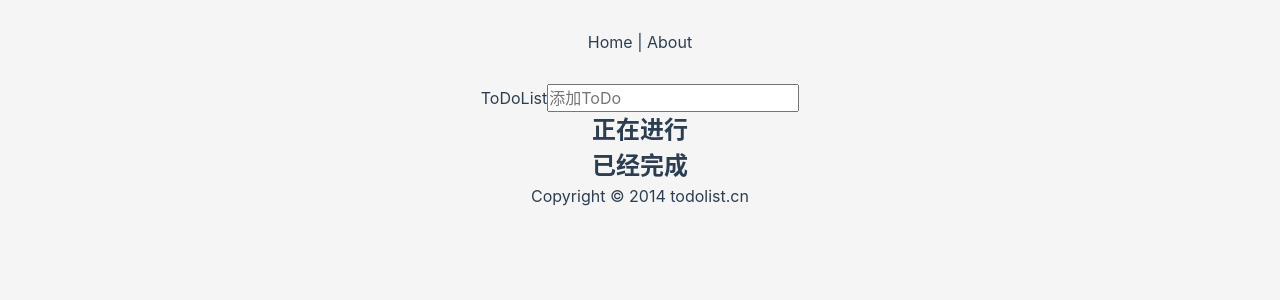
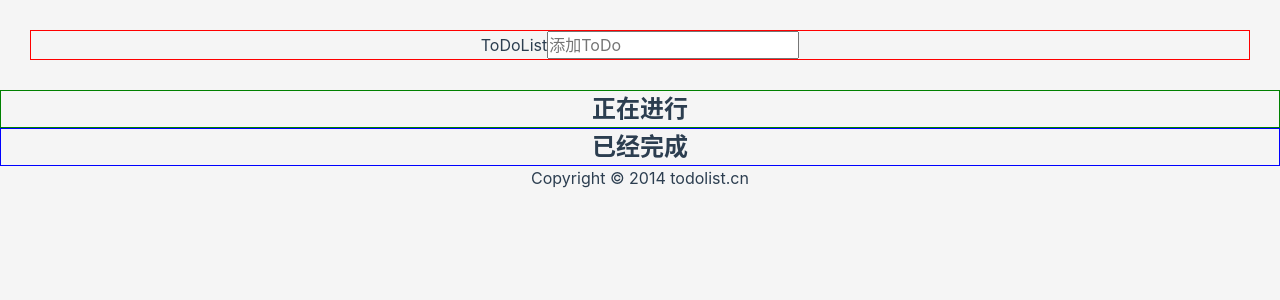
Before and after one commit to NiceyLai/toDoList-vue2, a Vue app: page /#/ in a window 1280 px wide. Shown: the top 300 px of the page. Built offline with nearby package versions, Linux system fonts and the light colour scheme.

Commit message:
抽离三个组件、更改页面跳转

```diff
--- a/src/App.vue
+++ b/src/App.vue
@@ -1,9 +1,6 @@
 <template>
   <div id="app">
-    <nav>
-      <router-link to="/">Home</router-link> |
-      <router-link to="/about">About</router-link>
-    </nav>
+
     <router-view />
   </div>
 </template>
@@ -26,7 +23,5 @@ body {
   line-height: 1.5;
 }
 
-nav {
-  padding: 30px;
-}
+
 </style>
--- /dev/null
+++ b/src/components/Finish.vue
@@ -0,0 +1,21 @@
+<template>
+  <div>
+    <h2>已经完成 <span id="donecount"></span></h2>
+    <ul id="donelist"></ul>
+  </div>
+</template>
+
+<script lang="ts">
+import { Component, Vue } from "vue-property-decorator";
+
+@Component({
+  components: {},
+})
+export default class Finish extends Vue {}
+</script>
+
+<style lang="scss" scoped>
+div {
+  border: 1px solid blue;
+}
+</style>
--- a/src/components/HelloWorld.vue
+++ /dev/null
@@ -1,63 +0,0 @@
-<template>
-  <div class="hello">
-    <h1>{{ msg }}</h1>
-    <p>
-      For a guide and recipes on how to configure / customize this project,<br>
-      check out the
-      <a href="https://cli.vuejs.org" target="_blank" rel="noopener">vue-cli documentation</a>.
-    </p>
-    <h3>Installed CLI Plugins</h3>
-    <ul>
-      <li><a href="https://github.com/vuejs/vue-cli/tree/dev/packages/%40vue/cli-plugin-babel" target="_blank" rel="noopener">babel</a></li>
-      <li><a href="https://github.com/vuejs/vue-cli/tree/dev/packages/%40vue/cli-plugin-pwa" target="_blank" rel="noopener">pwa</a></li>
-      <li><a href="https://github.com/vuejs/vue-cli/tree/dev/packages/%40vue/cli-plugin-router" target="_blank" rel="noopener">router</a></li>
-      <li><a href="https://github.com/vuejs/vue-cli/tree/dev/packages/%40vue/cli-plugin-vuex" target="_blank" rel="noopener">vuex</a></li>
-      <li><a href="https://github.com/vuejs/vue-cli/tree/dev/packages/%40vue/cli-plugin-eslint" target="_blank" rel="noopener">eslint</a></li>
-      <li><a href="https://github.com/vuejs/vue-cli/tree/dev/packages/%40vue/cli-plugin-unit-jest" target="_blank" rel="noopener">unit-jest</a></li>
-      <li><a href="https://github.com/vuejs/vue-cli/tree/dev/packages/%40vue/cli-plugin-typescript" target="_blank" rel="noopener">typescript</a></li>
-    </ul>
-    <h3>Essential Links</h3>
-    <ul>
-      <li><a href="https://vuejs.org" target="_blank" rel="noopener">Core Docs</a></li>
-      <li><a href="https://forum.vuejs.org" target="_blank" rel="noopener">Forum</a></li>
-      <li><a href="https://chat.vuejs.org" target="_blank" rel="noopener">Community Chat</a></li>
-      <li><a href="https://twitter.com/vuejs" target="_blank" rel="noopener">Twitter</a></li>
-      <li><a href="https://news.vuejs.org" target="_blank" rel="noopener">News</a></li>
-    </ul>
-    <h3>Ecosystem</h3>
-    <ul>
-      <li><a href="https://router.vuejs.org" target="_blank" rel="noopener">vue-router</a></li>
-      <li><a href="https://vuex.vuejs.org" target="_blank" rel="noopener">vuex</a></li>
-      <li><a href="https://github.com/vuejs/vue-devtools#vue-devtools" target="_blank" rel="noopener">vue-devtools</a></li>
-      <li><a href="https://vue-loader.vuejs.org" target="_blank" rel="noopener">vue-loader</a></li>
-      <li><a href="https://github.com/vuejs/awesome-vue" target="_blank" rel="noopener">awesome-vue</a></li>
-    </ul>
-  </div>
-</template>
-
-<script lang="ts">
-import { Component, Prop, Vue } from 'vue-property-decorator';
-
-@Component
-export default class HelloWorld extends Vue {
-  @Prop() private msg!: string;
-}
-</script>
-
-<!-- Add "scoped" attribute to limit CSS to this component only -->
-<style scoped lang="scss">
-h3 {
-  margin: 40px 0 0;
-}
-ul {
-  list-style-type: none;
-  padding: 0;
-}
-li {
-  display: inline-block;
-  margin: 0 10px;
-}
-a {
-  color: #42b983;
-}
-</style>
--- /dev/null
+++ b/src/components/Nav.vue
@@ -0,0 +1,26 @@
+<template>
+  <nav>
+    <div>
+      <label>ToDoList</label>
+      <input placeholder="添加ToDo" />
+    </div>
+  </nav>
+</template>
+
+<script lang="ts">
+import { Component, Vue } from "vue-property-decorator";
+
+@Component({
+  components: {},
+})
+export default class Nav extends Vue {}
+</script>
+
+<style lang="scss" scoped>
+nav {
+  padding: 30px;
+  div {
+    border: 1px solid red;
+  }
+}
+</style>
--- /dev/null
+++ b/src/components/Now.vue
@@ -0,0 +1,21 @@
+<template>
+  <div>
+    <h2>正在进行 <span id="todocount"></span></h2>
+    <ol id="todolist" class="demo-box"></ol>
+  </div>
+</template>
+
+<script lang="ts">
+import { Component, Vue } from "vue-property-decorator";
+
+@Component({
+  components: {},
+})
+export default class Now extends Vue {}
+</script>
+
+<style lang="scss" scoped>
+div {
+  border: 1px solid green;
+}
+</style>
--- a/src/router/index.ts
+++ b/src/router/index.ts
@@ -1,24 +1,23 @@
 import Vue from 'vue'
 import VueRouter, { RouteConfig } from 'vue-router'
 import HomeView from '../views/HomeView.vue'
+import NotFound from "@/views/NotFound.vue";
+
 
 Vue.use(VueRouter)
 
 const routes: Array<RouteConfig> = [
   {
-    path: '/',
-    name: 'home',
-    component: HomeView
+    path: "/",
+    name: "home",
+    component: HomeView,
   },
   {
-    path: '/about',
-    name: 'about',
-    // route level code-splitting
-    // this generates a separate chunk (about.[hash].js) for this route
-    // which is lazy-loaded when the route is visited.
-    component: () => import(/* webpackChunkName: "about" */ '../views/AboutView.vue')
-  }
-]
+    path: "/:pathMatch(.*)*",
+    name: "NotFound",
+    component: NotFound,
+  },
+];
 
 const router = new VueRouter({
   routes
--- a/src/views/AboutView.vue
+++ /dev/null
@@ -1,5 +0,0 @@
-<template>
-  <div class="about">
-    <h1>This is an about page</h1>
-  </div>
-</template>
--- a/src/views/HomeView.vue
+++ b/src/views/HomeView.vue
@@ -1,16 +1,9 @@
 <template>
   <div class="home">
-    <header>
-      <section>
-        <label>ToDoList</label>
-        <input placeholder="添加ToDo"/>
-      </section>
-    </header>
+    <Nav></Nav>
     <section>
-      <h2>正在进行 <span id="todocount"></span></h2>
-      <ol id="todolist" class="demo-box"></ol>
-      <h2>已经完成 <span id="donecount"></span></h2>
-      <ul id="donelist"></ul>
+      <Now></Now>
+      <Finish></Finish>
     </section>
     <footer>Copyright &copy; 2014 todolist.cn</footer>
   </div>
@@ -18,10 +11,12 @@
 
 <script lang="ts">
 import { Component, Vue } from "vue-property-decorator";
+import Nav from "../components/Nav.vue";
+import Now from "../components/Now.vue";
+import Finish from "../components/Finish.vue";
 
 @Component({
-  components: {
-  },
+  components: { Nav, Now, Finish },
 })
 export default class HomeView extends Vue {}
 </script>
--- /dev/null
+++ b/src/views/NotFound.vue
@@ -0,0 +1,18 @@
+<template>
+  <div>
+    <div>当前页面不存在，请检查网址是否正确</div>
+    <div>
+      <router-link to="/">返回首页</router-link>
+    </div>
+  </div>
+</template>
+
+<script lang="ts">
+import Vue from "vue";
+import { Component } from "vue-property-decorator";
+
+@Component
+export default class NotFound extends Vue {}
+</script>
+
+<style lang="scss" scoped></style>
```
